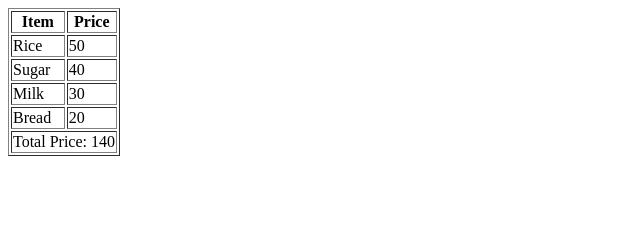
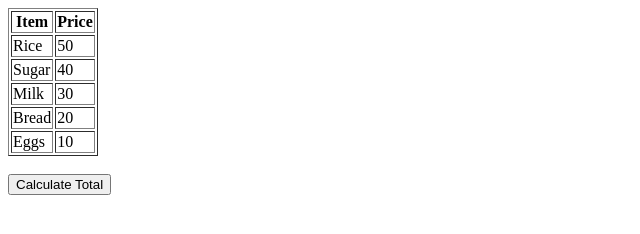
Before and after one commit to acciojob/grofers-checkout-lakshay029, a website: page main.html in a window 1280 px wide. Shown: the whole page, without its empty margins (0-640 px from the left). Drawn offline with Linux system fonts and the light colour scheme.

Commit message:
created a submission

```diff
--- a/main.html
+++ b/main.html
@@ -9,7 +9,7 @@
 <body>
     <!-- the entire body must be written by student -->
 
-  <table border="1" id="groceryTable">
+ <table border="1">
     <tr>
       <th>Item</th>
       <th>Price</th>
@@ -34,7 +34,19 @@
       <td class="item">Bread</td>
       <td class="prices">20</td>
     </tr>
+
+    <tr>
+      <td class="item">Eggs</td>
+      <td class="prices">10</td>
+    </tr>
   </table>
+
+  <br>
+
+  <button>Calculate Total</button>
+
+  <h2 id="ans"></h2>
+
     <script type="text/javascript" src="./script.js">
 </script>
 
--- a/script.js
+++ b/script.js
@@ -1,24 +1,14 @@
-    // Get all price elements
-    const prices = document.querySelectorAll(".prices");
+ const button = document.querySelector("button");
 
-    let total = 0;
+    button.addEventListener("click", () => {
 
-    // Calculate total
-    prices.forEach((price) => {
-      total += Number(price.textContent);
+      const prices = document.querySelectorAll(".prices");
+
+      let total = 0;
+
+      prices.forEach((price) => {
+        total += Number(price.textContent);
+      });
+
+      document.getElementById("ans").textContent = total;
     });
-
-    // Create new row
-    const totalRow = document.createElement("tr");
-
-    // Create single cell
-    const totalCell = document.createElement("td");
-
-    totalCell.colSpan = 2;
-    totalCell.textContent = "Total Price: " + total;
-
-    // Append cell to row
-    totalRow.appendChild(totalCell);
-
-    // Append row to table
-    document.getElementById("groceryTable").appendChild(totalRow);
```
